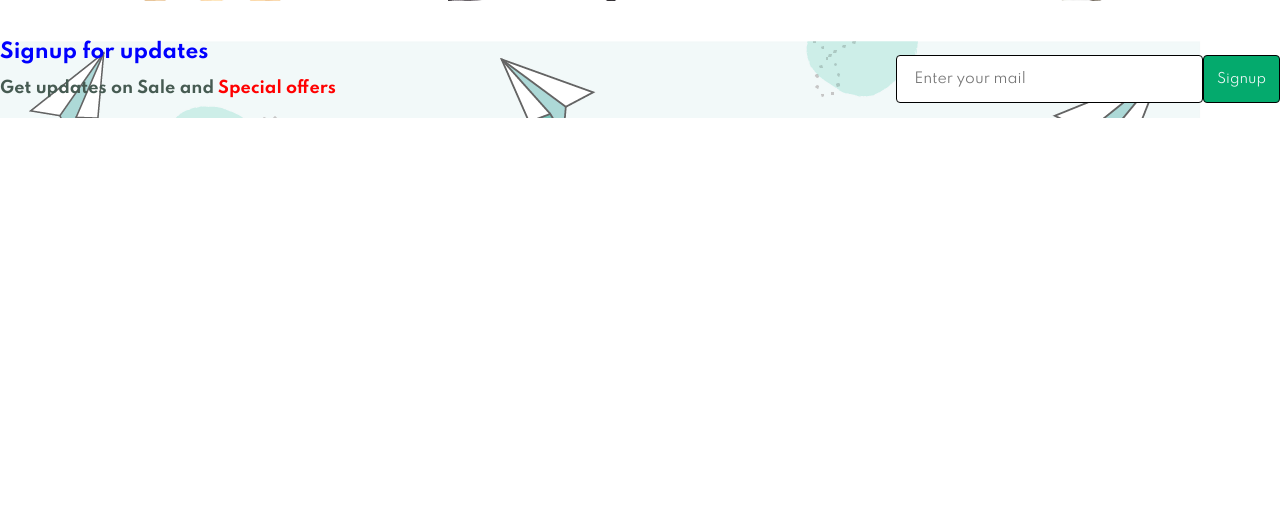
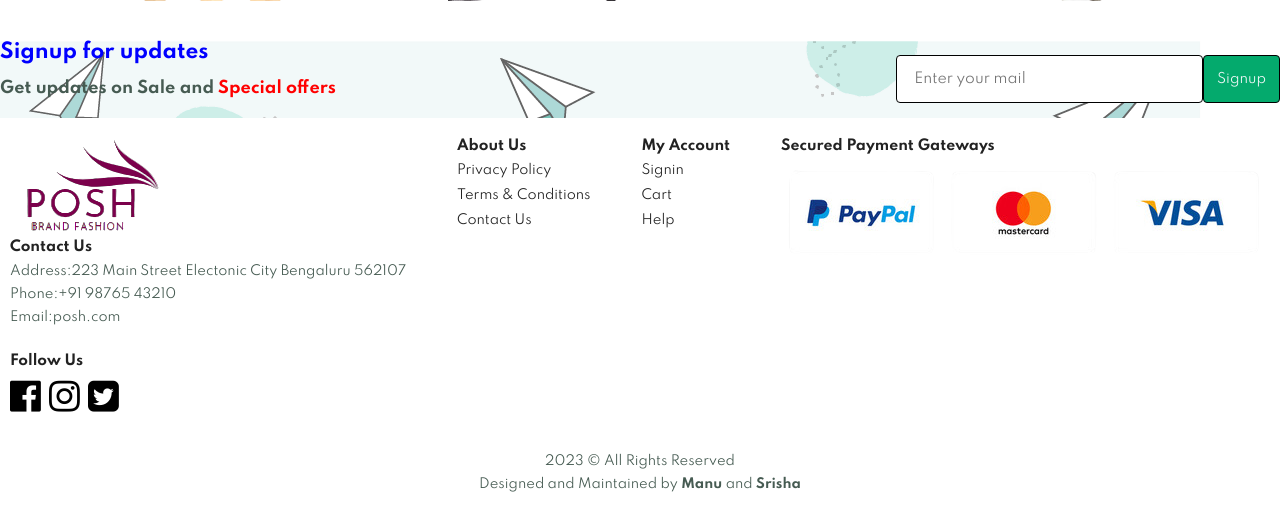
Before and after one commit to Manukl535/Ecommerce-website, a PHP site: page / in a window 1280 px wide. Shown: the part 3798-4318 px from the top of the page. Before the commit the page ends 3916 px from the top, so only its background shows below. Run offline with PHP 8.4, Linux system fonts and the light colour scheme.

Commit message:
Footer section added

```diff
--- a/index.html
+++ b/index.html
@@ -3,8 +3,6 @@
 <html>
     <head>
         <title>Manu's E-commerce site</title>
-        <link rel="stylesheet" href="https://cdnjs.cloudflare.com/ajax/libs/font-awesome/4.7.0/css/font-awesome.min.css">
-        <link rel="stylesheet" href="https://cdnjs.cloudflare.com/ajax/libs/font-awesome/4.7.0/css/font-awesome.min.css">
         <link rel="stylesheet" href="https://cdnjs.cloudflare.com/ajax/libs/font-awesome/4.7.0/css/font-awesome.min.css">
         <link rel="stylesheet" href="https://cdnjs.cloudflare.com/ajax/libs/font-awesome/4.7.0/css/font-awesome.min.css">
         <link rel="stylesheet" href="https://cdnjs.cloudflare.com/ajax/libs/font-awesome/4.7.0/css/font-awesome.min.css">
@@ -383,7 +381,46 @@
             </div>
         </section>
 
+           <footer class="section-p1">
+            <div class="col">
+                <img src="Assets/image_2023-10-26_135129918-PhotoRoom.png-PhotoRoom.png">
+                <h4>Contact Us</h4>
+                <p>Address:223 Main Street Electonic City Bengaluru 562107</p>
+                <p>Phone:+91 98765 43210</p>
+                <p>Email:posh.com</p>
+                <div class="follow">
+                    <h4>Follow Us</h4>
+                    <div class="col">
+                        <ul>
+                        <i class="fa fa-facebook-official" style="font-size:36px"></i>
+                        <i class="fa fa-instagram" style="font-size:36px"></i>
+                        <i class="fa fa-twitter-square" style="font-size:36px"></i>
+                    </ul>
+                    </div>
+                </div>
+            </div>
+            <div class="col">
+                <h4>About Us</h4>
+                <a href="#">Privacy Policy</a>
+                <a href="#">Terms & Conditions</a>
+                <a href="contact.html">Contact Us</a>
+            </div>
+            <div class="col">
+                <h4>My Account</h4>
+                <a href="#">Signin</a>
+                <a href="cart.html">Cart</a>
+                <a href="#">Help</a>
+            </div>
+            <div class="payment">
+                <h4>Secured Payment Gateways</h4>
+                <img src="Assets/payment.jpg">
+            </div>
+            <div class="copyright">
+                <p>2023 &#169; All Rights Reserved</p> <p>Designed and Maintained by <b>Manu </b>and <b>Srisha</b></p>
+            </div>
 
+
+           </footer>
 
 
 
--- a/styles.css
+++ b/styles.css
@@ -516,3 +516,56 @@ color:black;
   border-radius: 4px;
 
 }
+
+/*footer*/
+footer{
+  display: flex;
+  flex-wrap: wrap;
+  justify-content: space-between;
+}
+
+footer .col{
+  display: flex;
+  flex-direction: column;
+  align-items: flex-start;
+  margin-bottom: 20px;
+}
+
+footer .logo{
+  margin-bottom: 30px;
+}
+
+footer h4{
+  font-size: 14px;
+  margin:0 0 8px 0;
+
+}
+
+footer p{
+font-size: 13px;
+margin: 0 0 8px 0;
+
+}
+footer a{
+font-size: 13px;
+text-decoration: none;
+color:#222;
+margin-bottom: 10px;
+}
+
+footer .follow{
+  margin-top: 20px;
+
+}
+
+footer .follow i{
+  color:black;
+  padding-right: 4px;
+  cursor: pointer;
+
+}
+
+footer .copyright {
+  width: 100%;
+  text-align: center;
+}
```
Also changed, not shown: Assets/payment.jpg (added).
